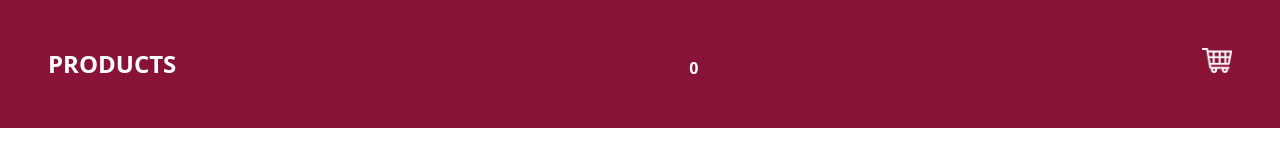
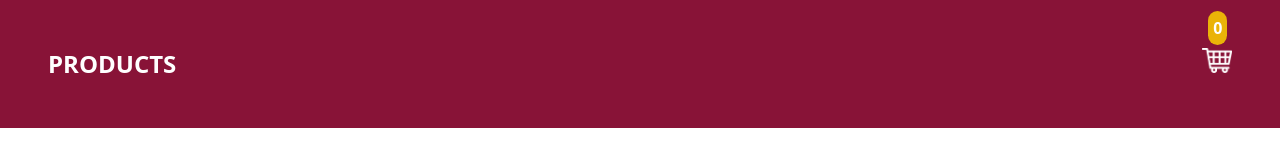
Before and after one commit to RiveraHan/carrito-nextjs-typescript-tailwind, a Next.js app: page / in a window 1280 px wide. Shown: the top 160 px of the page. Built offline with nearby package versions, Linux system fonts and the light colour scheme.

Commit message:
boton que indica cantidad

```diff
--- a/components/header.tsx
+++ b/components/header.tsx
@@ -28,16 +28,16 @@ export default function Header() {
                 <Link className='ml-12 text-white uppercase font-bold text-2xl' href={'/'}>
                     Products
                 </Link>
-                    {router.pathname === '/' &&
-                        <div className='bg-yellow-500 text-center rounded-full text-white font-bold relative'>
-                        <span className='absolute top-2'>{amount}</span>
-                        </div>
-                    }
                 <Link className='mr-12' href={'/shoppingCar'}>
                     <Image src="/img/carrito.png" width={30} height={25} alt='image shopping' />
 
                 </Link>
             </nav>
+            {router.pathname === '/' &&
+                <div className='relative'>
+                    <span className='p-[0.3rem] bg-yellow-500 text-center rounded-full text-white font-bold absolute top-[-4.3rem] right-[3.3rem]'>{amount}</span>
+                </div>
+            }
         </div>
     </header>
   )
```
